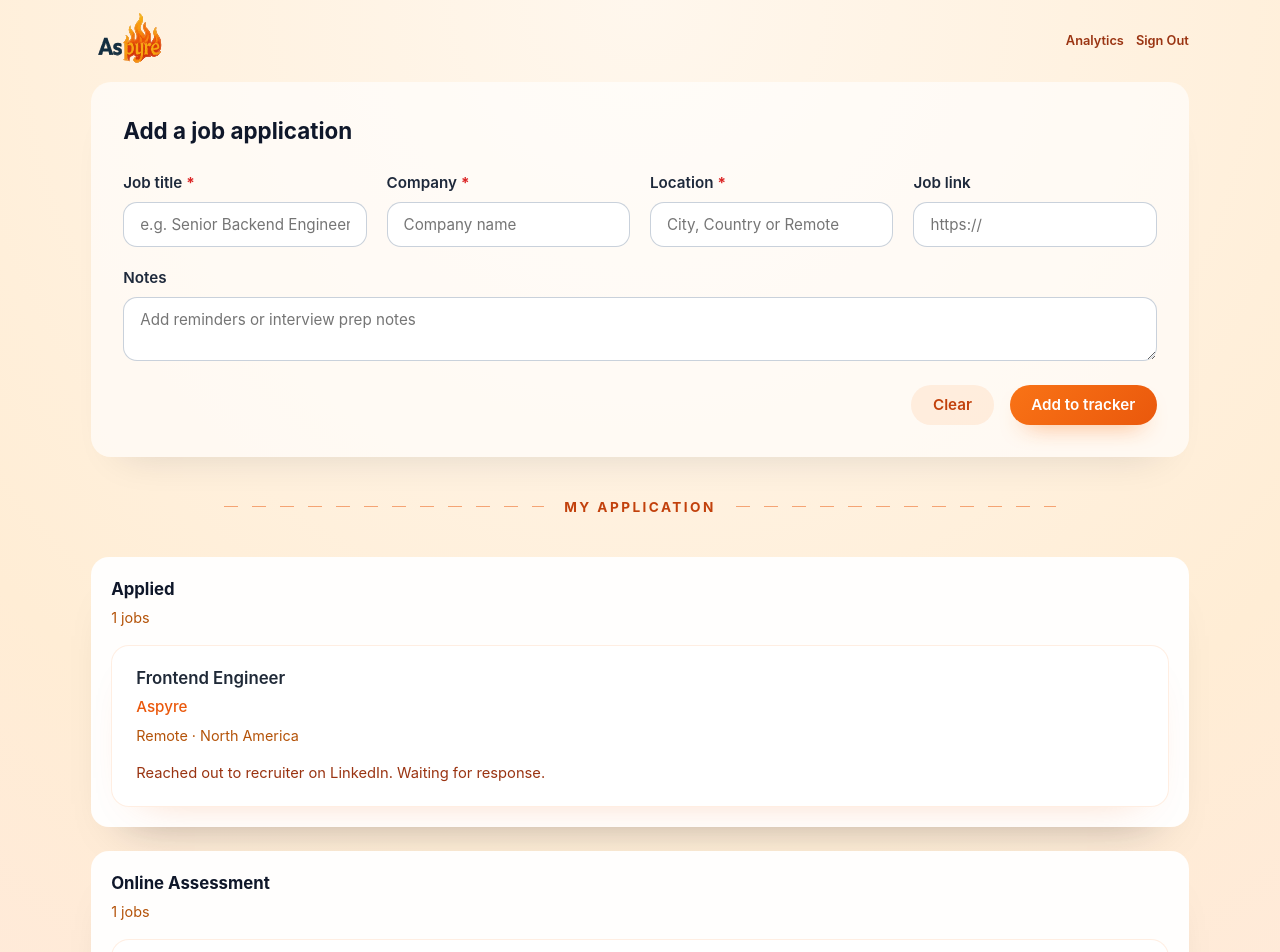
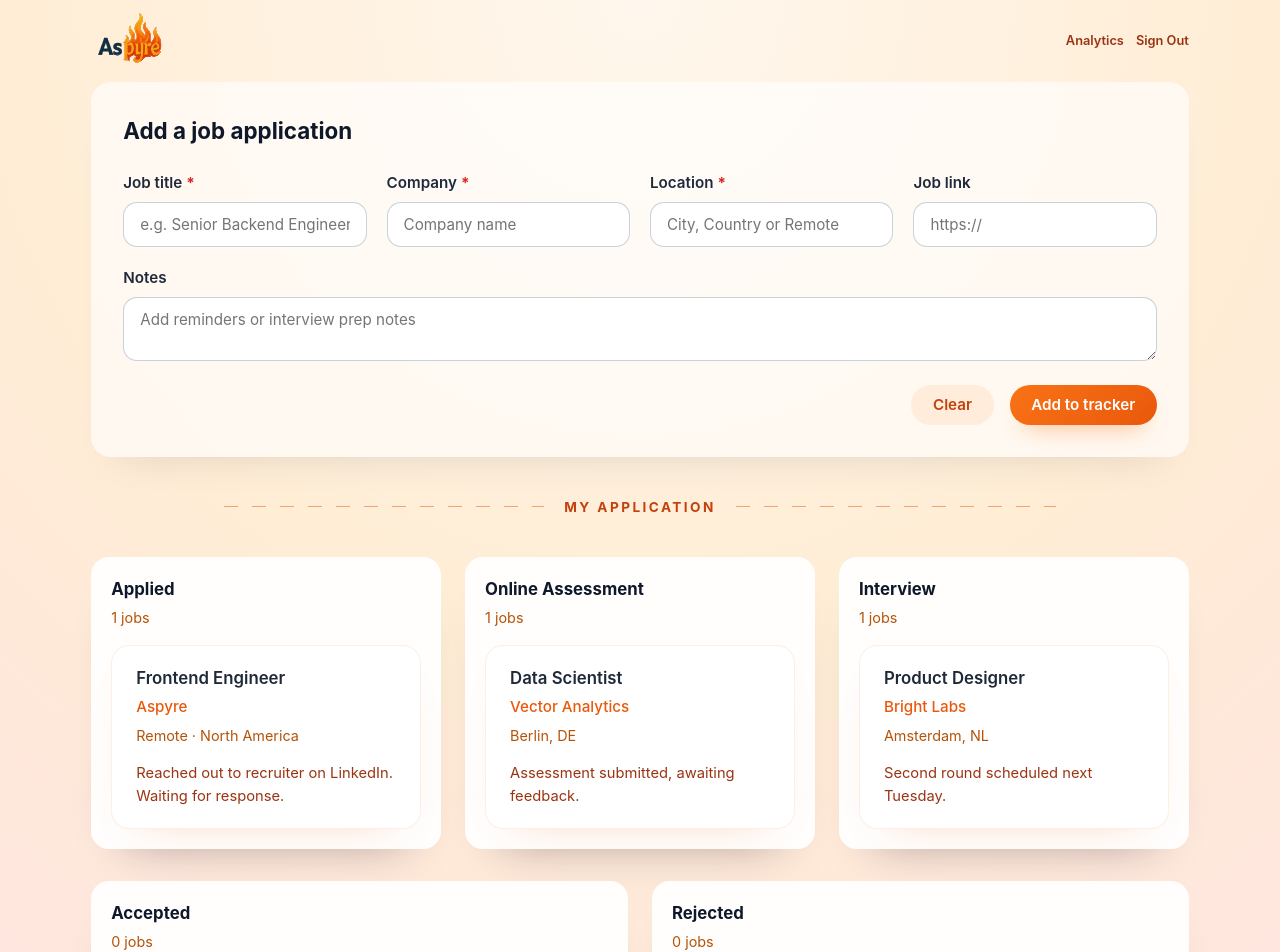
Before and after one commit to fernandwill/aspyre, a React app in the folder frontend/: page / in a window 1280 px wide. Shown: the top 952 px of the page. Built offline with nearby package versions, Linux system fonts and the light colour scheme; the HTML template or start-up script is replaced by a standard one.

Commit message:
Restore main board grid layout

```diff
--- a/frontend/src/App.jsx
+++ b/frontend/src/App.jsx
@@ -75,7 +75,7 @@ function App() {
         </div>
 
         <section className="board-section">
-          <div className="board-grid">
+          <div className="board-grid board-grid--main">
             {MAIN_STATUSES.map((status) => (
               <JobColumn
                 key={status}
```
